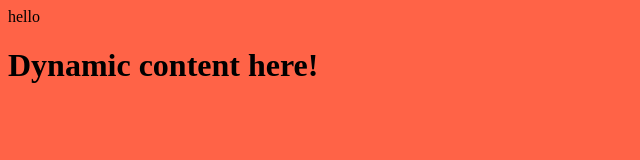
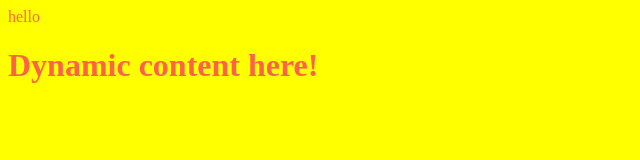
Before and after one commit to hzub/webpack-intro-wyklad, a website built with webpack: page app/index.html in a window 1280 px wide. Shown: the whole page, without its empty margins (0-640 px from the left). Built offline with nearby package versions, Linux system fonts and the light colour scheme.

Commit message:
Styles - basic css

```diff
--- a/app/index.html
+++ b/app/index.html
@@ -1,10 +1,12 @@
 <html>
 
-hello
+	<link rel="stylesheet" href="main.css"/>
 
-<h1>
-</h1>
+	hello
 
-<script src="main.js"></script>
+	<h1>
+	</h1>
+
+	<script src="main.js"></script>
 
 </html>
--- a/app/main.js
+++ b/app/main.js
@@ -1,7 +1,8 @@
-/* require('file?name=index.html!./index.html'); */
+require('file?name=index.html!./index.html');
 
-var module1 = require('./modules/module1');
-var module2 = require('./modules/module2');
+var contentModule = require('./modules/contentModule');
 
-module1.addContent();
-module2.doStyle();
+var mainStyle = require('./styles/style1.css');
+var additionalStyle = require('./styles/style2.css');
+
+contentModule.addContent();
--- a/app/modules/module2.js
+++ /dev/null
@@ -1,7 +0,0 @@
-module.exports = {
-
-	doStyle: function() {
-		document.querySelector('body').style.backgroundColor = 'tomato';
-	}
-
-};
--- /dev/null
+++ b/app/styles/style1.css
@@ -0,0 +1,4 @@
+body {
+    color: tomato;
+    background-color: yellow;
+}
--- a/package.json
+++ b/package.json
@@ -17,6 +17,8 @@
   },
   "homepage": "https://github.com/hzub/webpack-intro-wyklad#readme",
   "devDependencies": {
+    "css-loader": "^0.23.1",
+    "extract-text-webpack-plugin": "^1.0.1",
     "file-loader": "^0.8.5",
     "webpack": "^1.13.0"
   }
--- a/webpack.config.js
+++ b/webpack.config.js
@@ -1,8 +1,19 @@
+var extractTextPlugin = require("extract-text-webpack-plugin");
+
 module.exports = {
     context: __dirname + "/app",
     entry: "./main",
     output: {
         path: __dirname + "/dist",
         filename: "main.js"
-    }
+    },
+    module: {
+        loaders: [{
+            test: /\.css$/,
+            loader: extractTextPlugin.extract('css')
+        }]
+    },
+    plugins: [
+        new extractTextPlugin('[name].css')
+    ]
 };
```
Also changed, not shown: app/main.css (added), app/modules/contentModule.js (renamed from app/modules/module1.js), app/styles/style2.css (added), dist/index.html, dist/main.css (added), dist/main.js.
